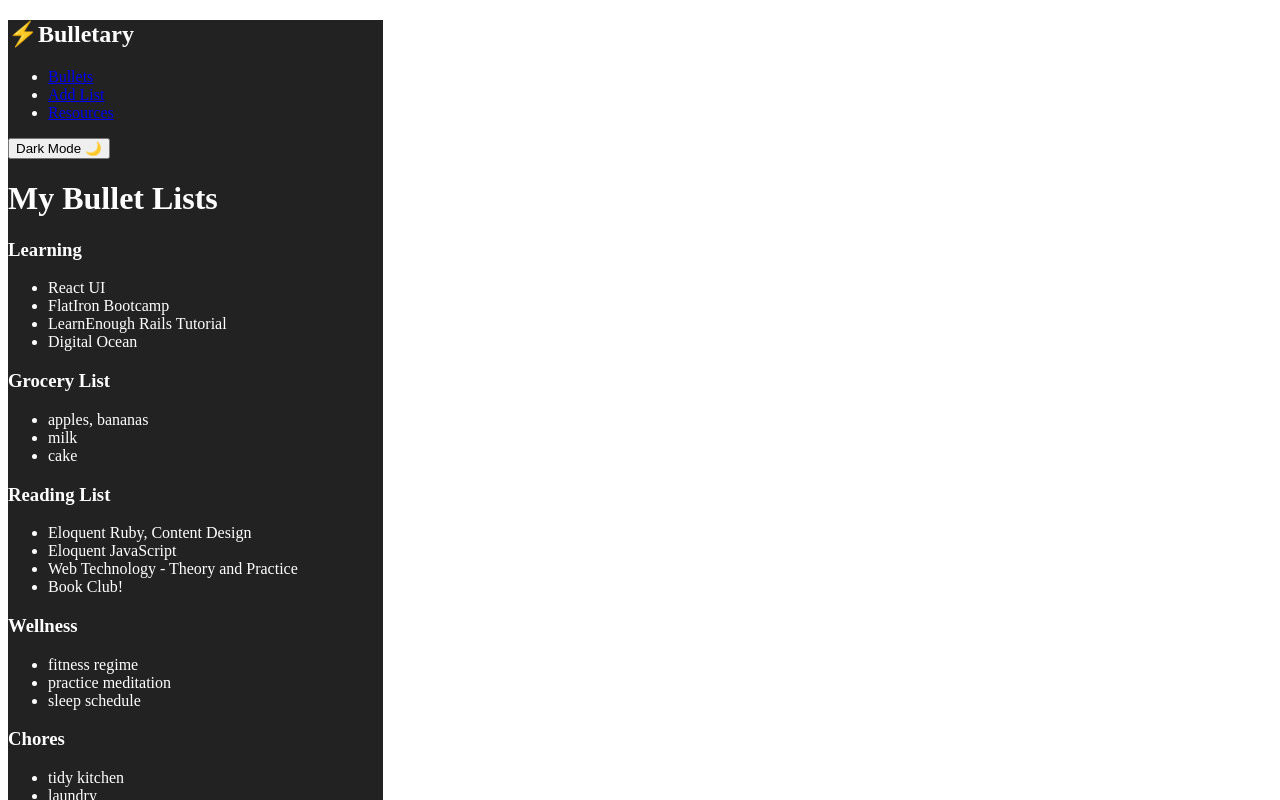
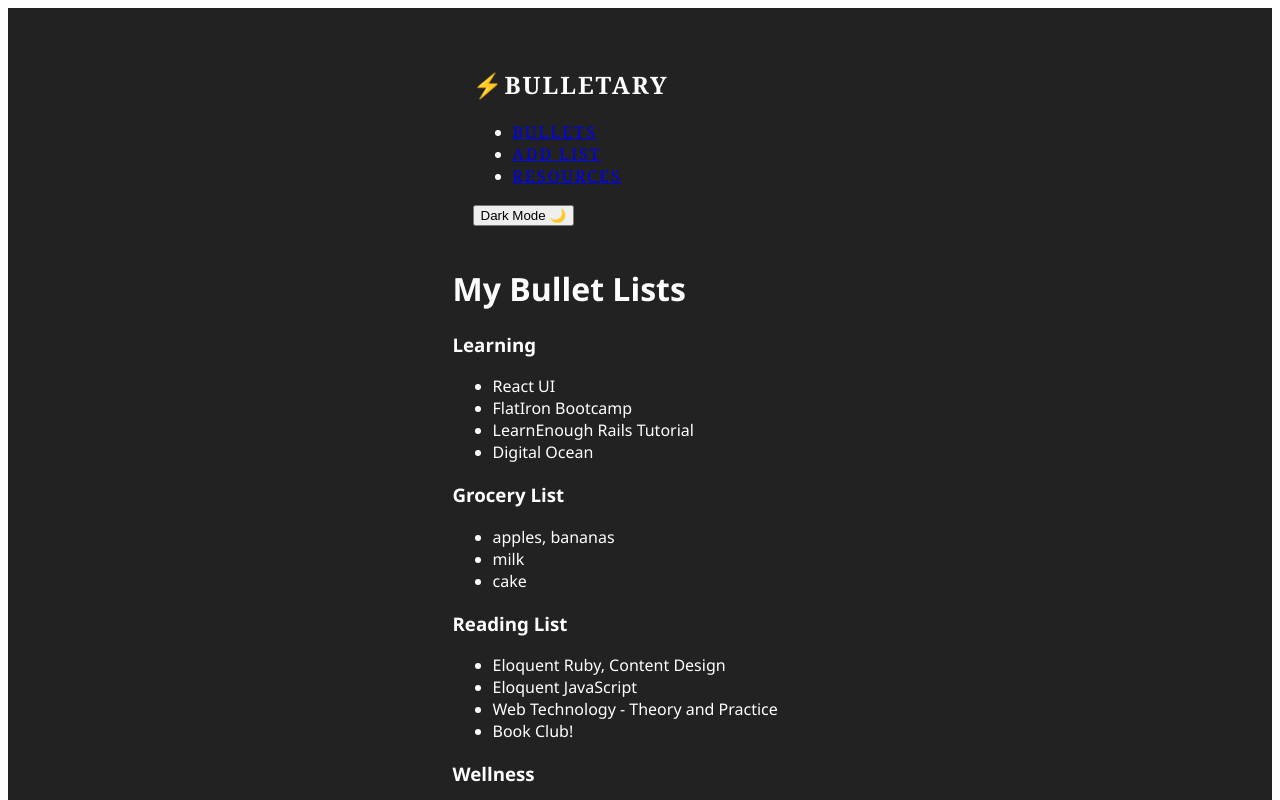
Before and after one commit to evareitzel/Bulletor, a React (Create React App) app: page / in a window 1280 px wide. Shown: the top 800 px of the page. Built offline with nearby package versions, Linux system fonts and the light colour scheme; data requests are answered from the project's data file.

Commit message:
separated dark background from App class

```diff
--- a/package.json
+++ b/package.json
@@ -5,6 +5,7 @@
   "dependencies": {
     "@emotion/react": "^11.10.4",
     "@emotion/styled": "^11.10.4",
+    "@material/top-app-bar": "^14.0.0",
     "@mui/material": "^5.10.11",
     "@testing-library/jest-dom": "^5.16.5",
     "@testing-library/react": "^13.4.0",
--- a/src/components/App.js
+++ b/src/components/App.js
@@ -4,6 +4,8 @@ import {
   Route
 } from 'react-router-dom'
 import '../stylesheets/App.css'
+
+// import AppBar from '@material-ui/core/AppBar'
 
 import NavBar from './NavBar'
 import ListContainer from './ListContainer'
@@ -22,6 +24,7 @@ function App() {
   }, [])
 
   return (
+    <div className="background">
       <div className="app">
         <NavBar />
         <Routes>
@@ -39,6 +42,7 @@ function App() {
           />
         </Routes>
       </div>
+    </div>
   );
 }
 
--- a/src/components/NavBar.js
+++ b/src/components/NavBar.js
@@ -1,7 +1,9 @@
+import '../stylesheets/NavBar.css'
+
 function NavBar() {
   return (
     <div>
-      <nav>
+      <nav className="nav">
       <h1>⚡️Bulletary</h1>
         <ul>
           <li>
--- a/src/stylesheets/App.css
+++ b/src/stylesheets/App.css
@@ -1,6 +1,18 @@
 .app {
   width: 375px;
   /* make full bg */
+  /* background-color: #222; */
+  color: #fff;
+  /* font-size: 16px; */
+  font-family: 'Segoe UI', Tahoma, Geneva, Verdana, sans-serif;
+  margin: auto;
+  padding: 20px;
+}
+
+.background {
   background-color: #222;
-  color: #fff
+  /* width: auto; */
+  /* height: auto; */
+  /* min-w?idth: 100%; */
+  /* min-height: 100%; */
 }
--- /dev/null
+++ b/src/stylesheets/NavBar.css
@@ -0,0 +1,16 @@
+/* @use "@material/icon-button" */
+.nav {
+  /* text-decoration: none; */
+  font-weight: 400;
+  font-family: Georgia, Times New Roman, serif;
+  letter-spacing: 2px;
+  padding: 20px;
+  /* position: float; */
+  text-transform: uppercase;
+  /* display: block; */
+  /* color: #fff; */
+  list-style-type: none
+
+}
+
+/* li a {display: block;} */
```
Also changed, not shown: public/note.js (+19 -0 lines), 1 other file (tests, documents, lock files or other folders). Lines whose indentation alone changed are shown as unchanged.
